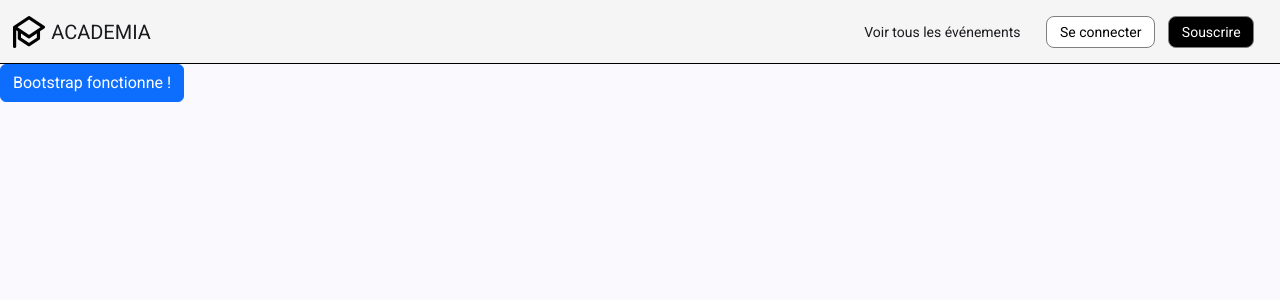
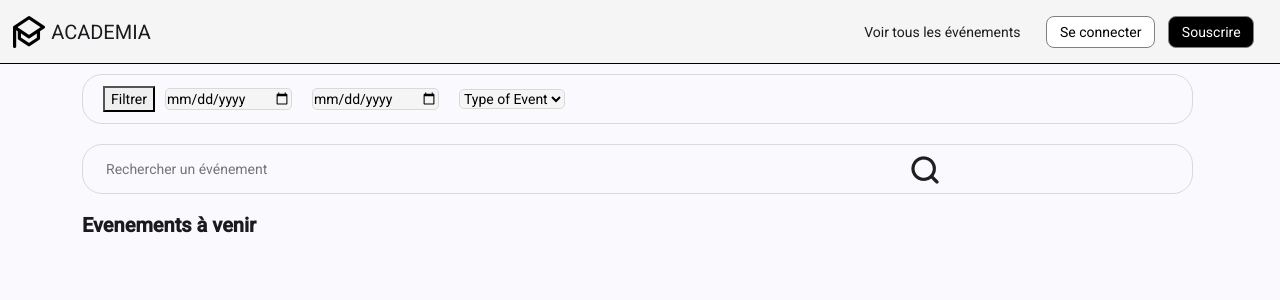
Before and after one commit to NawelMera/managentEvent, an Angular app: page / in a window 1280 px wide. Shown: the top 300 px of the page. Built offline with nearby package versions, Linux system fonts and the light colour scheme.

Commit message:
Front de base page home

```diff
--- a/src/app/container/home/home.component.html
+++ b/src/app/container/home/home.component.html
@@ -1 +1,25 @@
-<button class="btn btn-primary">Bootstrap fonctionne !</button>
+<div class="container">
+    <div class="home-filter">
+        <form>
+            <button>Filtrer</button>
+            <input type="date" name="date" placeholder="Start Date">
+            <input type="date" name="date" placeholder="End Date">
+            <select>
+                <option selected disabled>Type of Event</option>
+            </select>
+        </form>
+    </div>
+    <div class="home-search">
+        <form>
+            <Input type="text" name="search" placeholder="Rechercher un événement">
+            <img src="assets/search.png"/>
+        </form>
+    </div>
+    <div class="home-events">
+        <div class="home-events-results">
+            <span>Evenements à venir</span>
+            <!-- Nb Resultats (En fonction du back)-->
+        </div>
+    </div>
+        <!--Insert Here events component-->
+</div>
--- a/src/app/container/home/home.component.scss
+++ b/src/app/container/home/home.component.scss
@@ -0,0 +1,57 @@
+.home-filter
+{
+    display: flex;
+    flex-direction: row;
+    justify-content: space-between;
+    align-items: center;
+    margin-top: 10px;
+    margin-right: 5px;
+    border : 1px solid #D9D9D9;
+    border-radius: 20px;
+    height: 50px;
+    padding-left: 20px;
+    padding-right: 20px;
+    margin-bottom: 20px;
+}
+
+.home-filter > form > input, .home-filter > form > select
+{
+    margin-left: 10px;
+    margin-right: 10px;
+    background-color: #F5F5F5;
+    border : 1px solid #D9D9D9;
+    border-radius: 5px;
+}
+
+.home-search
+{
+    display: flex;
+    flex-direction: row;
+    justify-content: space-between;
+    align-items: center;
+    margin-top: 10px;
+    margin-right: 5px;
+    border : 1px solid #D9D9D9;
+    border-radius: 20px;
+    height: 50px;
+    padding-left: 20px;
+    padding-right: 20px;
+    margin-bottom: 20px;
+}
+.home-search > form > input
+{
+    width: 63vw;
+    height: 5vh;
+    border: 1px solid transparent;
+    background-color: transparent;
+}
+.home-search > form > img
+{
+    display: inline-block;
+}
+
+.home-events-results > span {
+    font-size: 20px;
+    font-weight: bold;
+    vertical-align: middle;
+}
```
Also changed, not shown: public/assets/search.png (added).
